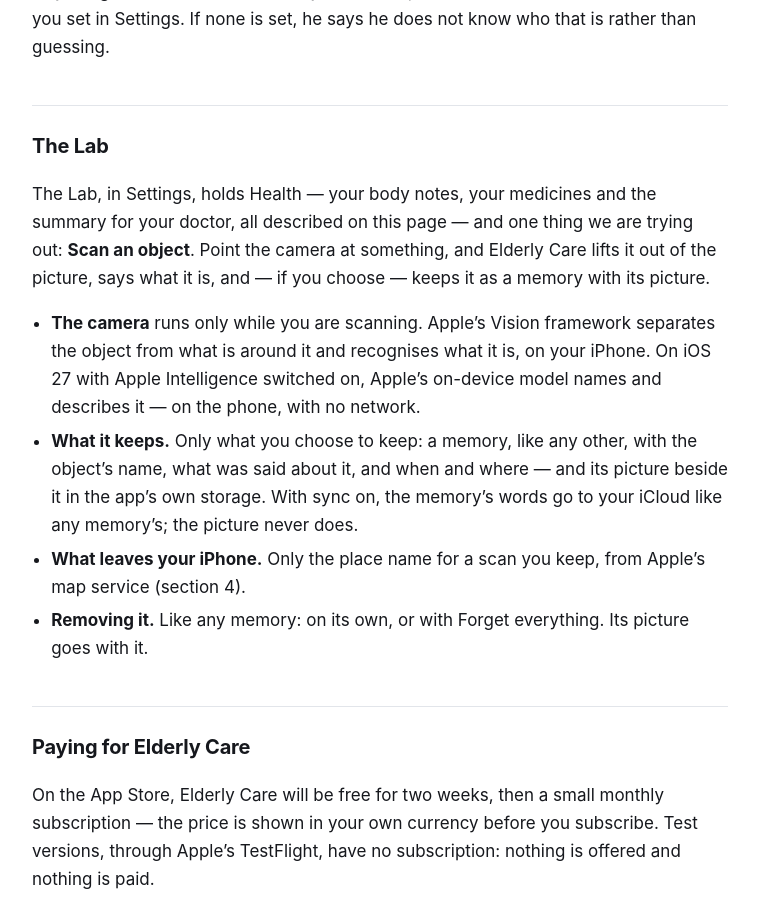
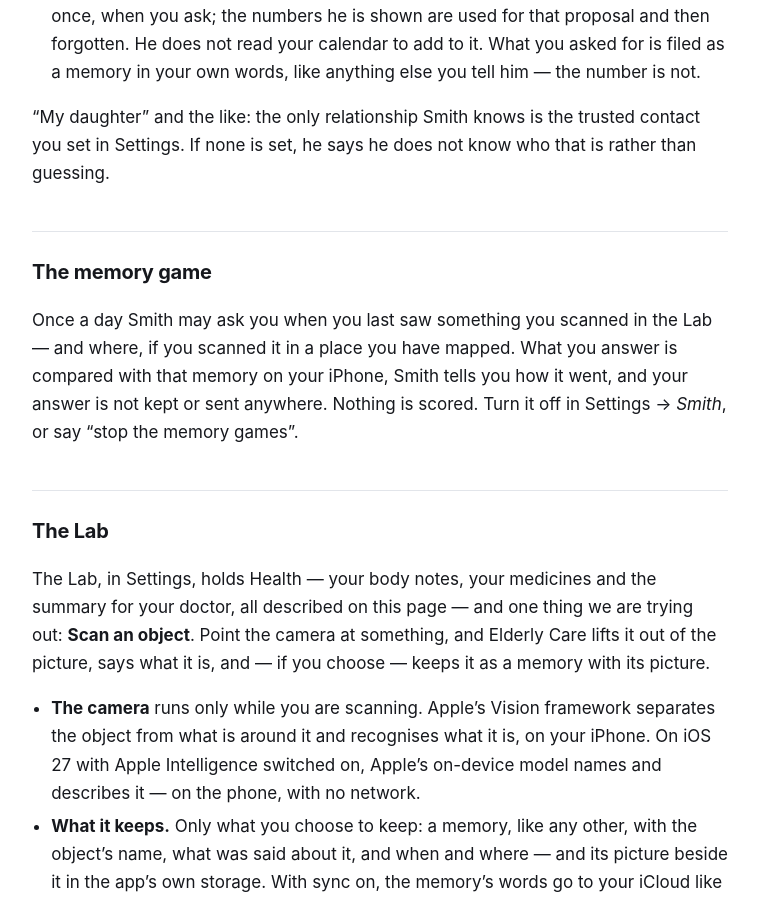
Before and after one commit to Nadershaterian/elderly-care-privacy, a Jekyll site: the page built from index.md, in a window 1280 px wide and 900 px high, scrolled down 8875 px. Shown: the whole window, without its empty margins (260-1019 px from the left). Built offline with Jekyll 4.4.1, drawn with Linux system fonts in a browser that asks for light colours; some of the changed text lies outside the part shown.

Commit message:
The memory game, and a scan's mapped place (24 October 2026)
Co-Authored-By: Claude Opus 5.5 <noreply@anthropic.com>

```diff
--- a/index.md
+++ b/index.md
@@ -128,6 +128,10 @@ service to name the place. The name is kept with the memory; the position
 itself is not kept at all. With no connection or no fix, the memory is kept
 without a place. Nothing tracks you between scans, and the picture of the
 object is never sent anywhere.
+
+If you have mapped the place you are in — your home, say, for "where am I" —
+the same fix is compared with your maps on your iPhone, and the memory notes
+that place's name too ("Seen at Home"). Nothing is sent for that.
 
 What is *in* a photograph is worked out on your iPhone. Apple's Vision
 framework names what it recognises, and on iOS 27 one photograph from each day
@@ -319,6 +323,14 @@ way, and none of it happens on its own:
 contact you set in Settings. If none is set, he says he does not know who
 that is rather than guessing.
 
+## The memory game
+
+Once a day Smith may ask you when you last saw something you scanned in the
+Lab — and where, if you scanned it in a place you have mapped. What you
+answer is compared with that memory on your iPhone, Smith tells you how it
+went, and your answer is not kept or sent anywhere. Nothing is scored. Turn
+it off in Settings → *Smith*, or say "stop the memory games".
+
 ## The Lab
 
 The Lab, in Settings, holds Health — your body notes, your medicines and the
@@ -469,6 +481,9 @@ still shares its code, so this page began as Shaterian's policy. It differs
 where the apps do: Elderly Care does not capture your face, its circle has no
 caregiver app yet, and Health is in the Lab.
 
+On 24 October 2026 the memory game was added, and section 4 says that a
+scan kept in a place you have mapped notes that place's name.
+
 ## Contact
 
 Questions, corrections, or a request about your data:
```
Also changed, not shown: other parts of index.md (+1 -1 lines).
